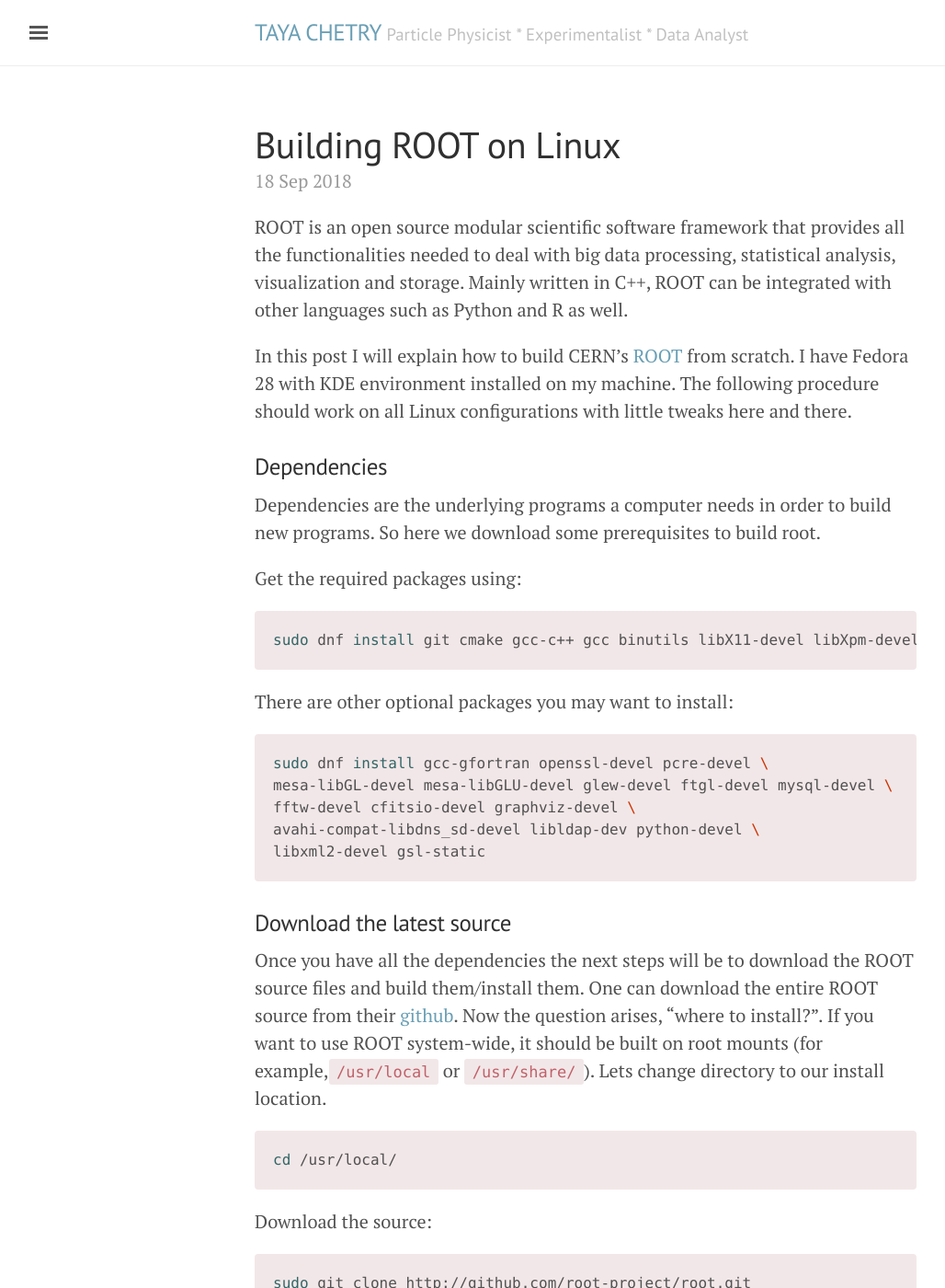
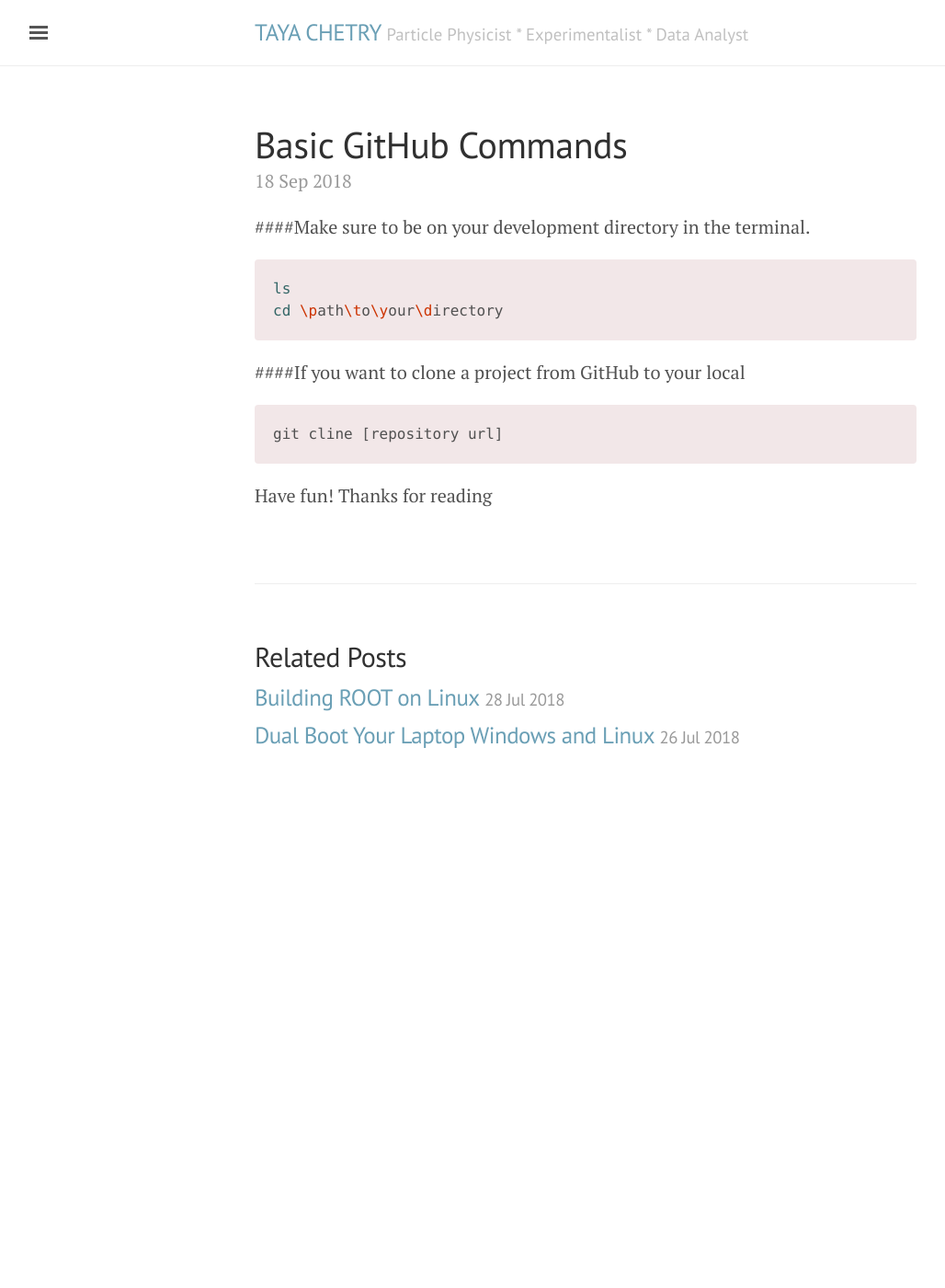
Before and after one commit to tchetry/tchetry.github.io, a Jekyll site: the page built from _posts/2018-09-18-git-commands.md, in a window 1280 px wide and 1400 px high. Shown: the whole window at 92% size, without its empty margins (3-1031 px from the left). Built offline with Jekyll 4.4.1, drawn with Linux system fonts in a browser that asks for light colours; some of the changed text lies outside the part shown.

Commit message:
some useful git commands

````diff
--- a/_posts/2018-09-18-git-commands.md
+++ b/_posts/2018-09-18-git-commands.md
@@ -1,95 +1,19 @@
 ---
 layout: post
-title: Building ROOT on Linux
+title: Basic GitHub Commands
 ---
 
-ROOT is an open source modular scientific software framework that provides all the functionalities needed to deal with big data processing, statistical analysis, visualization and storage. Mainly written in C++, ROOT can be integrated with other languages such as Python and R as well.
-
-In this post I will explain how to build CERN's [ROOT](https://root.cern.ch/) from scratch. I have Fedora 28 with KDE environment installed on my machine. The following procedure should work on all Linux configurations with little tweaks here and there.
-
-
-### Dependencies
-Dependencies are the underlying programs a computer needs in order to build new programs. So here we download some prerequisites to build root.
-
-Get the required packages using:
+####Make sure to be on your development directory in the terminal.
 ```bash
-sudo dnf install git cmake gcc-c++ gcc binutils libX11-devel libXpm-devel libXft-devel libXext-devel
+ls
+cd \path\to\your\directory
 ```
 
-There are other optional packages you may want to install:
+####If you want to clone a project from GitHub to your local
 ```bash
-sudo dnf install gcc-gfortran openssl-devel pcre-devel \
-mesa-libGL-devel mesa-libGLU-devel glew-devel ftgl-devel mysql-devel \
-fftw-devel cfitsio-devel graphviz-devel \
-avahi-compat-libdns_sd-devel libldap-dev python-devel \
-libxml2-devel gsl-static
+git cline [repository url]
 ```
 
-### Download the latest source
-Once you have all the dependencies the next steps will be to download the ROOT source files and build them/install them. One can download the entire ROOT source from their [github](https://github.com/root-project/root). Now the question arises, "where to install?". If you want to use ROOT system-wide, it should be built on root mounts (for example,`/usr/local` or `/usr/share/`). Lets change directory to our install location.
-```bash
-cd /usr/local/
-```
-Download the source:
-```bash
-sudo git clone http://github.com/root-project/root.git
-```
-The release specific tag can be obtained using:
-```bash
-cd root
-git checkout -b v6-14-02 v6-14-02
-```
-Or you can choose to the latest commit using
-```bash
-sudo git clone --depth 1 http://github.com/root-project/root.git
-```
-The `--depth 1` will ensure you that you checkout the latest version from their git source.
-
-### Building ROOT
-```bash
-cd root
-#Create a directory where you want to compile
-mkdir rootBuild
-```
-Now if the system complains about you not being a super user `sudo`, you can choose to unlock the folder permissions back to you as a user. Just try this command line
-```bash
-#go one step up from current directory
-cd ..
-#change ownership to yourself (no sudo command needed later)
-sudo chown -R $(whoami)"$(id -g -n $(whoami)) " root
-```
-Now go to the downloaded directory `root` one more time and try to create a new directory:
-```bash
-cd root
-mkdir rootBuild
-##It should not complain now
-cd rootBuild
-cmake -Dpython=ON -Droofit=ON -DCMAKE_INSTALL_PREFIX:PATH=/usr/local/root ..
-make -j$(nproc)
-sudo make install
-```
-
-### Install ROOT
-Now install the source:
-```bash
-cd /usr/local/root
-source bin/thisroot.sh
-```
-Now add these lines to your `.bashrc` file. You can access it at `~/.bashrc`
-```bash
-#ROOT CERN environment variables
-export ROOTSYS=/usr/local/root
-export PATH=$ROOTSYS/bin:$PATH
-export PYTHONDIR=$ROOTSYS
-export LD_LIBRARY_PATH=$ROOTSYS/lib:$PYTHONDIR/lib:$ROOTSYS/bindings/pyroot:$LD_LIBRARY_PATH
-export PYTHONPATH=$ROOTSYS/lib:$PYTHONPATH:$ROOTSYS/bindings/pyroot
-```
-You are all set. Try running root `root -l`. To check if ROOT is also installed for python properly, you can run an interactive session and try to import ROOT:
-```bash
-python
->>> import ROOT
-```
-If there are no import errors, then you are ready to use ROOT.
-
+<Under Preparation>
 Have fun!
 Thanks for reading
````
